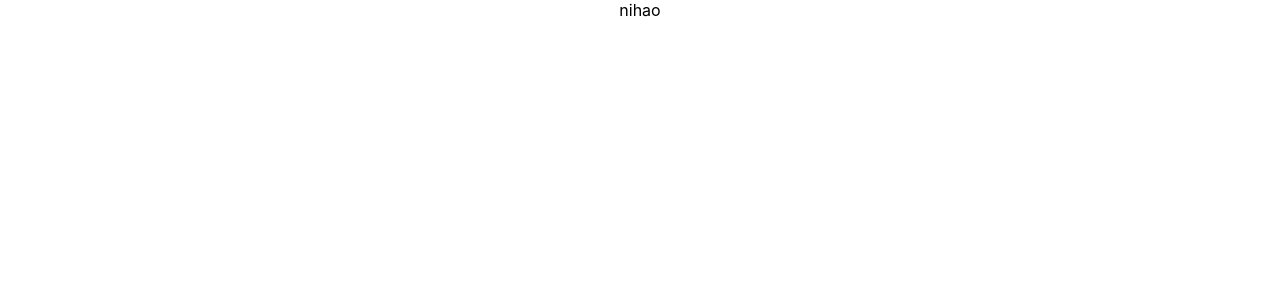
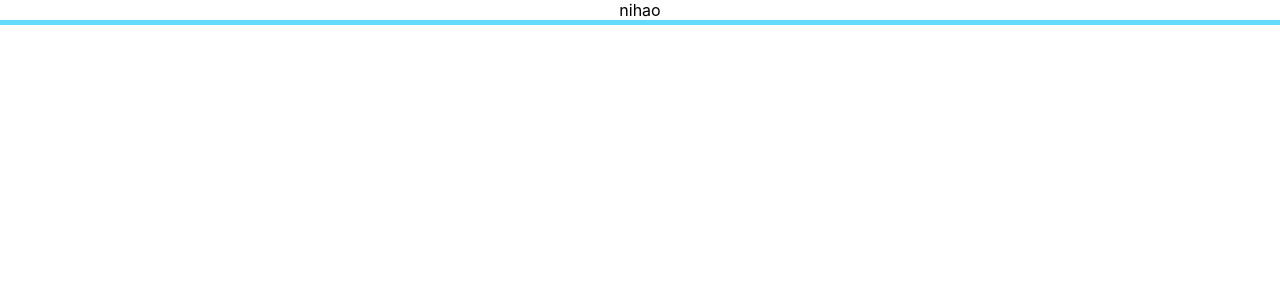
Before and after one commit to 616164124/react_boot, a React (Create React App) app: page / in a window 1280 px wide. Shown: the top 300 px of the page. Built offline with nearby package versions, Linux system fonts and the light colour scheme.

Commit message:
2021年5月6日

```diff
--- a/src/App.css
+++ b/src/App.css
@@ -6,7 +6,10 @@
   height: 40vmin;
   pointer-events: none;
 }
-
+#color{
+  height: 5px;
+  background-color: #61dafb;
+}
 @media (prefers-reduced-motion: no-preference) {
   .App-logo {
     animation: App-logo-spin infinite 20s linear;
--- a/src/App.js
+++ b/src/App.js
@@ -1,11 +1,13 @@
 import './App.css';
-import Top from './components/Top.jsx'
+import Day01 from './components/Day01.jsx'
+
 function App() {
-  return (
-    <div className="App">
-     <Top></Top>
-    </div>
-  );
+    return (
+        <div className="App">
+            <Day01/>
+            <div id="color"/>
+        </div>
+    );
 }
 
 export default App;
```
Also changed, not shown: src/components/Day01.jsx (renamed from src/components/Top.jsx, +7 -5 lines), src/logo.svg (deleted).
